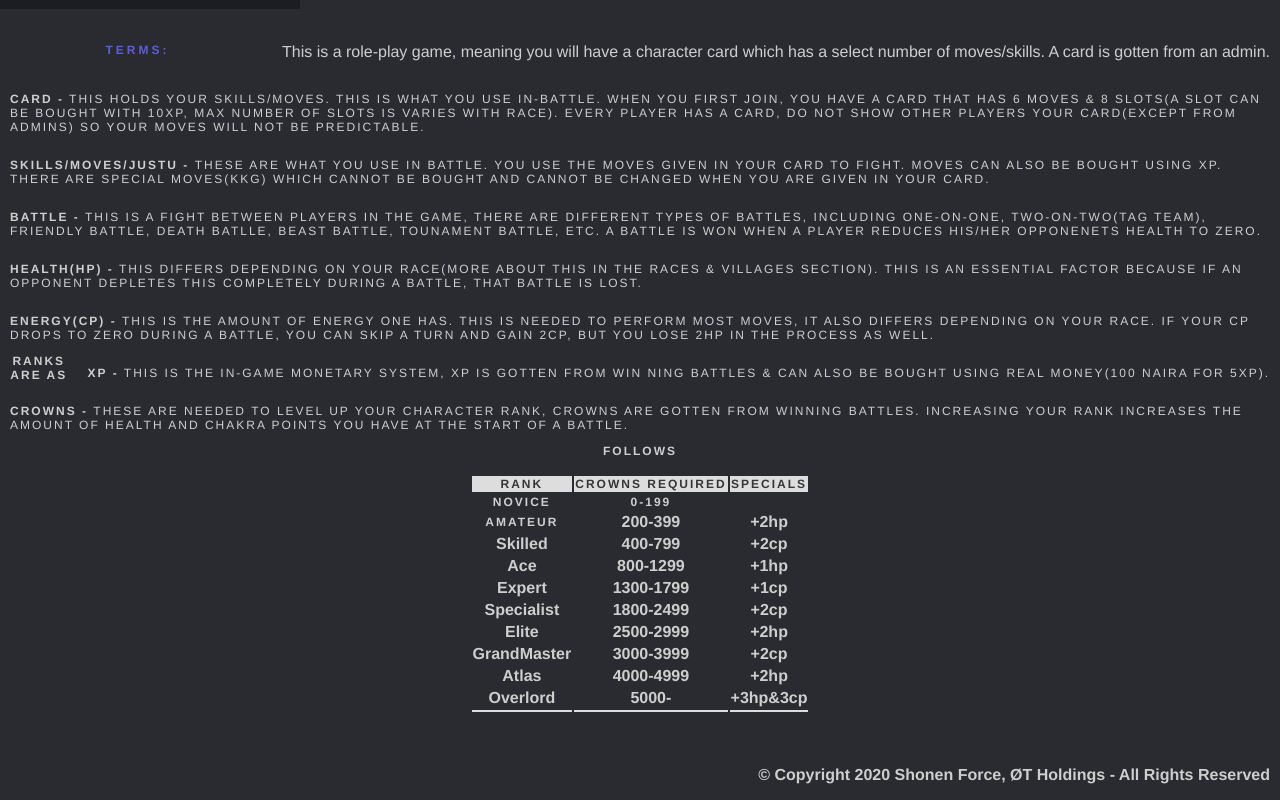
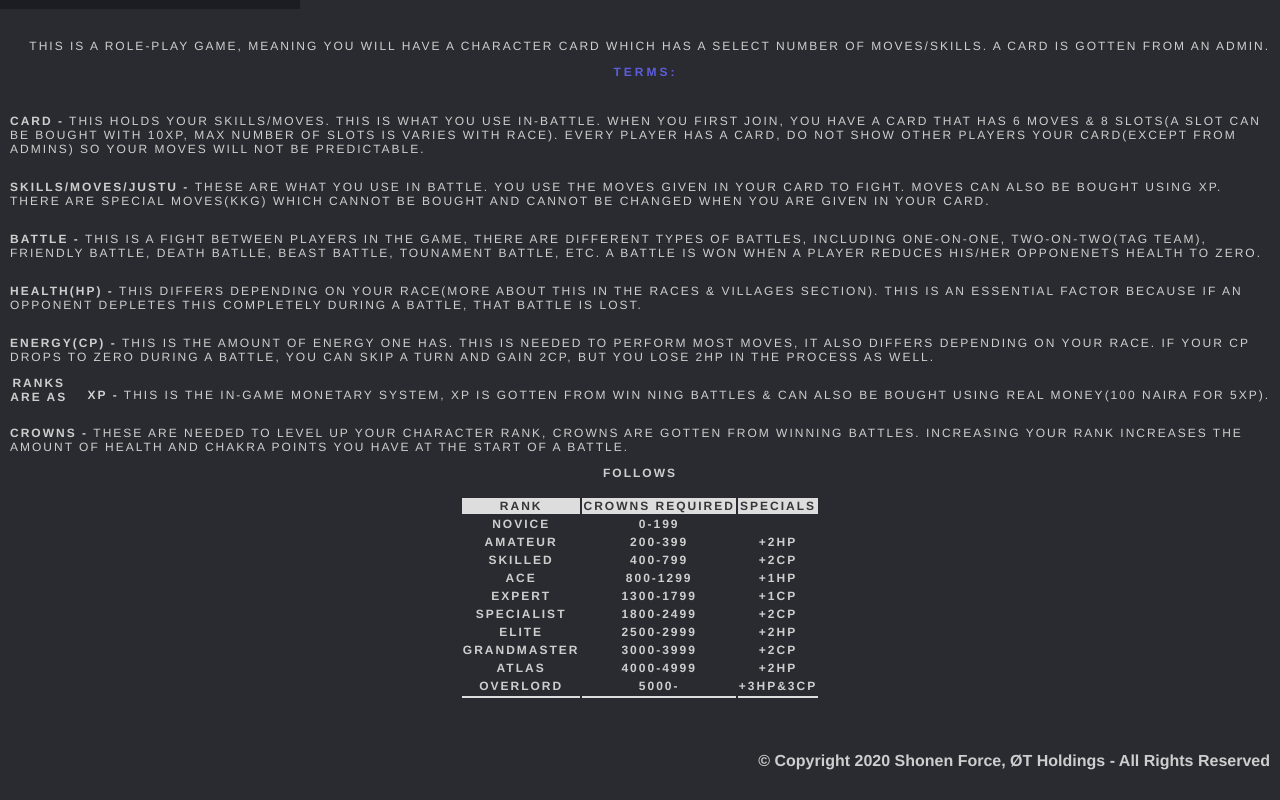
Before and after one commit to shonenforcerpg/shonenforcerpg.github.io, a plain HTML site: page howtoplay.html in a window 1280 px wide. Shown: the part 791-1591 px from the top of the page. Drawn offline with Linux system fonts and the light colour scheme.

Commit message:
Update howtoplay.html

```diff
--- a/howtoplay.html
+++ b/howtoplay.html
@@ -141,7 +141,7 @@ th {
 		}
 	})();
     </script>
-   <br> <p>
+   <br> <p class="dummy-heading">
             This is a role-play game, meaning you will have a character card which has a select number of moves/skills. A card is gotten from an admin.
     </p>
     <span class="bp-header__present"><h4 align="center">Terms:</h4></span>
@@ -180,48 +180,48 @@ th {
     </tr>
     <tr>
         <td class="dummy-heading">Amateur</td>
-        <td>200-399</td>
-        <td>+2hp</td>
+        <td class="dummy-heading">200-399</td>
+        <td class="dummy-heading">+2hp</td>
     </tr>
     <tr>
-        <td>Skilled</td>
-        <td>400-799</td>
-        <td>+2cp</td>
+        <td class="dummy-heading">Skilled</td>
+        <td class="dummy-heading">400-799</td>
+        <td class="dummy-heading">+2cp</td>
     </tr>
     <tr>
-        <td>Ace</td>
-        <td>800-1299</td>
-        <td>+1hp</td>
+        <td class="dummy-heading">Ace</td>
+        <td class="dummy-heading">800-1299</td>
+        <td class="dummy-heading">+1hp</td>
     </tr>
     <tr>
-        <td>Expert</td>
-        <td>1300-1799</td>
-        <td>+1cp</td>
+        <td class="dummy-heading">Expert</td>
+        <td class="dummy-heading">1300-1799</td>
+        <td class="dummy-heading">+1cp</td>
     </tr>
     <tr>
-        <td>Specialist</td>
-        <td>1800-2499</td>
-        <td>+2cp</td>
+        <td class="dummy-heading">Specialist</td>
+        <td class="dummy-heading">1800-2499</td>
+        <td class="dummy-heading">+2cp</td>
     </tr>
     <tr>
-        <td>Elite</td>
-        <td>2500-2999</td>
-        <td>+2hp</td>
+        <td class="dummy-heading">Elite</td>
+        <td class="dummy-heading">2500-2999</td>
+        <td class="dummy-heading">+2hp</td>
     </tr>
     <tr>
-        <td>GrandMaster</td>
-        <td>3000-3999</td>
-        <td>+2cp</td>
+        <td class="dummy-heading">GrandMaster</td>
+        <td class="dummy-heading">3000-3999</td>
+        <td class="dummy-heading">+2cp</td>
     </tr>
     <tr>
-        <td>Atlas</td>
-        <td>4000-4999</td>
-        <td>+2hp</td>
+        <td class="dummy-heading">Atlas</td>
+        <td class="dummy-heading">4000-4999</td>
+        <td class="dummy-heading">+2hp</td>
     </tr>
     <tr>
-        <td>Overlord</td>
-        <td>5000-</td>
-        <td>+3hp&3cp</td>
+        <td class="dummy-heading">Overlord</td>
+        <td class="dummy-heading">5000-</td>
+        <td class="dummy-heading">+3hp&3cp</td>
 	</tr>
 	<tr>
 		<th></th>
```
